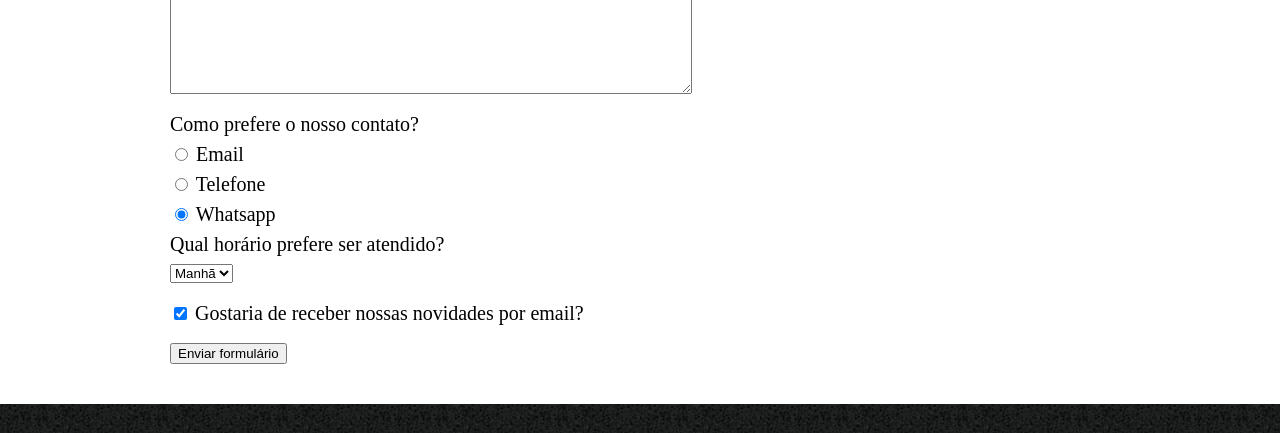
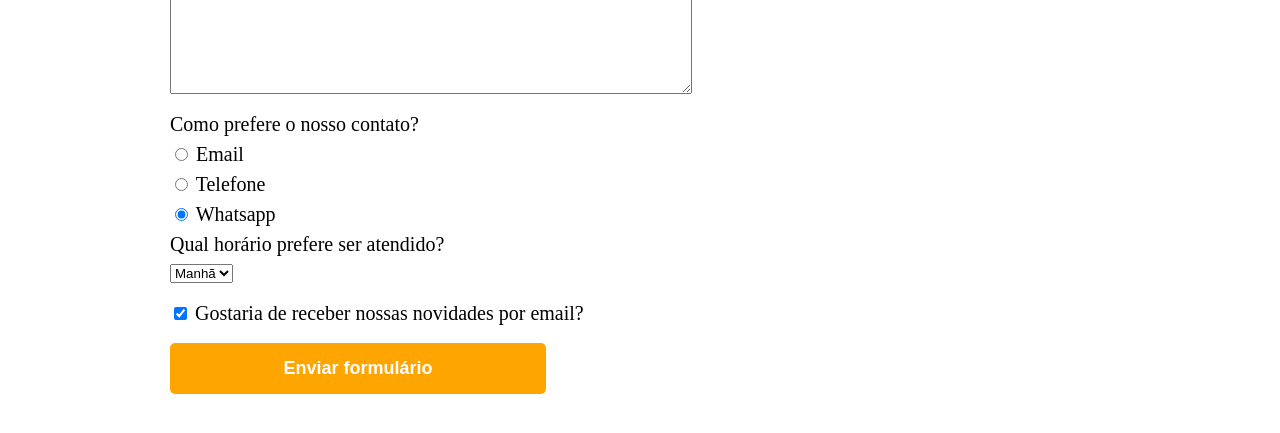
Before and after one commit to Dylan-Clark-Dev/Barbearia-Alura, a plain HTML site: page contato.html in a window 1280 px wide. Shown: the part 708-1141 px from the top of the page. Drawn offline with Linux system fonts and the light colour scheme.

Commit message:
Adciona estilo ao botão enviar

```diff
--- a/style.css
+++ b/style.css
@@ -105,6 +105,17 @@ form legend {
   margin: 20px 0;
 }
 
+.enviar {
+  width: 40%;
+  padding: 15px 0;
+  background: orange;
+  color: white;
+  font-weight: bold;
+  font-size: 18px;
+  border: none;
+  border-radius: 5px;
+}
+
 footer {
   text-align: center;
   background: url('bg.jpg');
```
